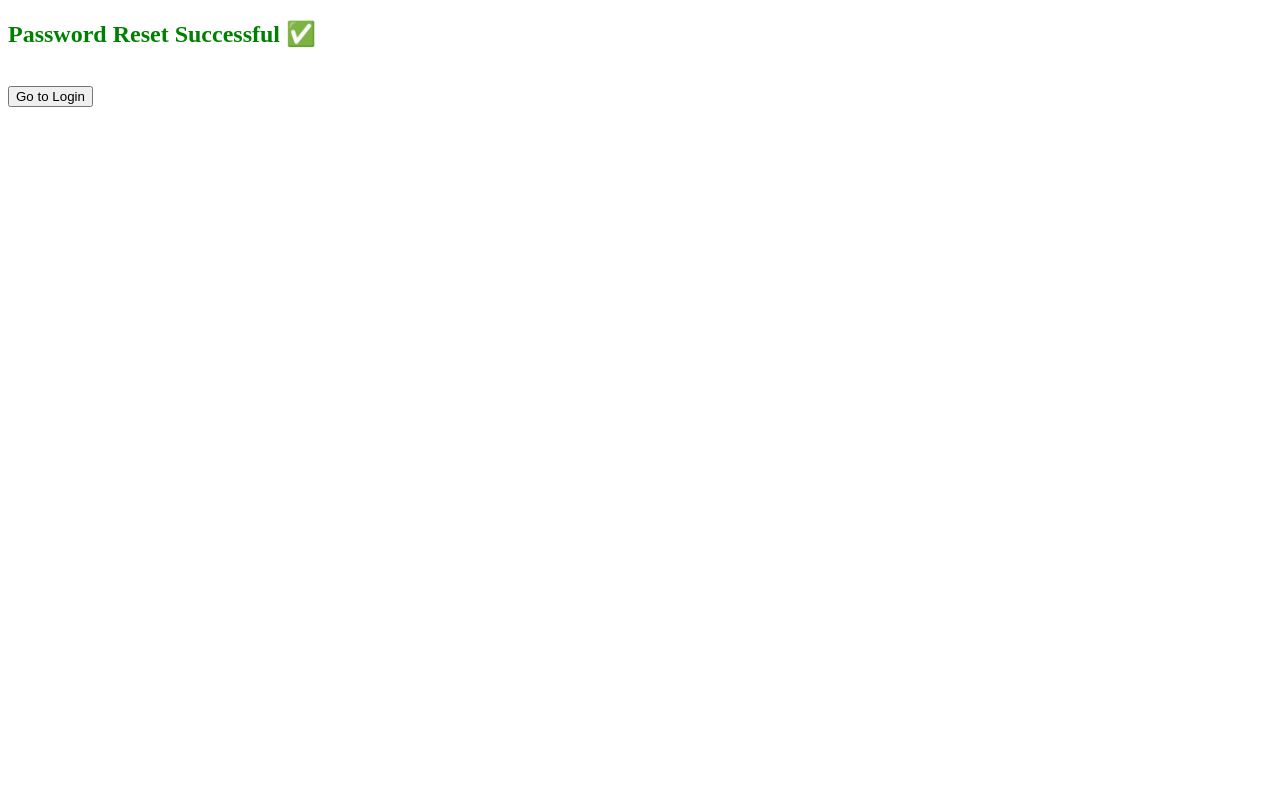
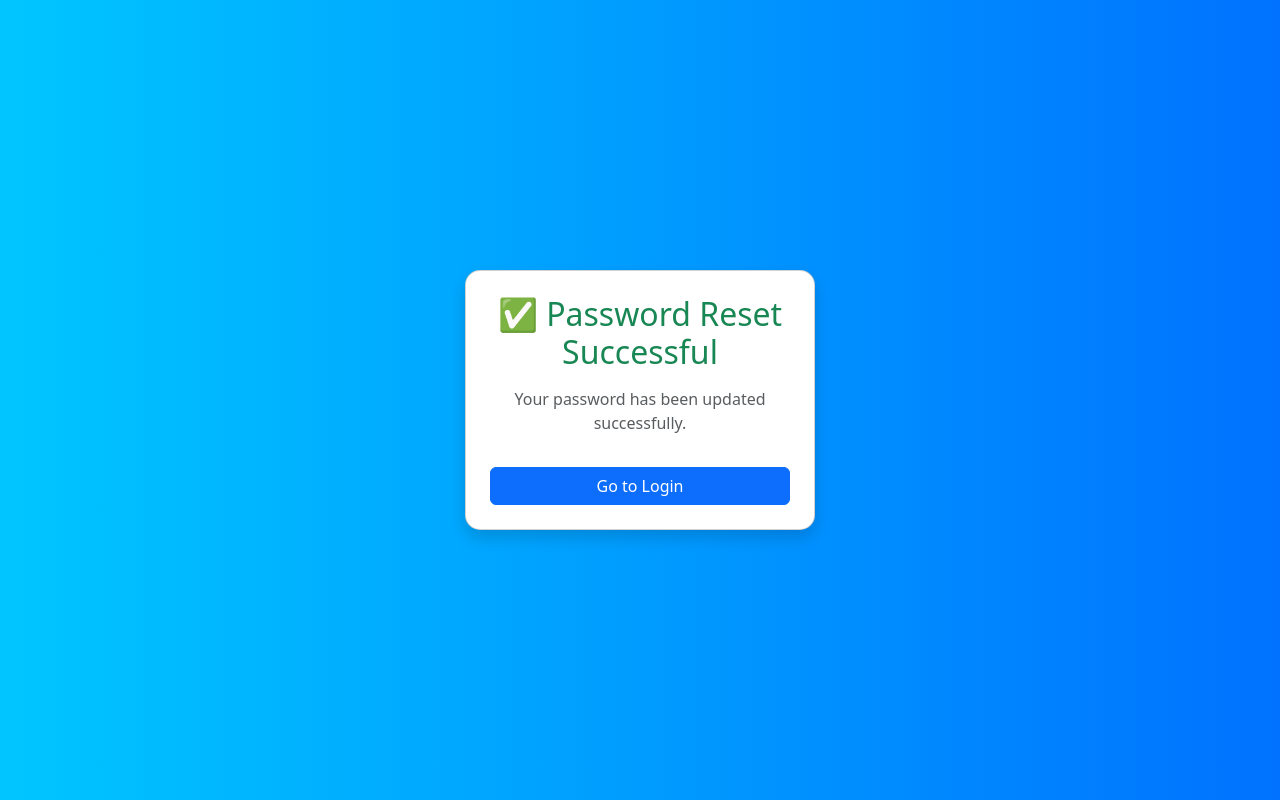
Before and after one commit to prathii12/bus-pass-renewal-project, a Flask app: template templates/password_success.html in a window 1280 px wide. Run offline with Flask 3, Linux system fonts and the light colour scheme; the template is opened without the code that fills it, so the values that code supplies are empty; some libraries are stand-ins or nearby versions.

Commit message:
Update password_success.html

```diff
--- a/templates/password_success.html
+++ b/templates/password_success.html
@@ -1,17 +1,38 @@
 <!DOCTYPE html>
 <html>
 <head>
-    <title>Success</title>
+    <title>Password Reset Successful</title>
+
+    <!-- Bootstrap -->
+    <link href="https://cdn.jsdelivr.net/npm/bootstrap@5.3.0/dist/css/bootstrap.min.css" rel="stylesheet">
+
+    <style>
+        body {
+            background: linear-gradient(to right, #00c6ff, #0072ff);
+            height: 100vh;
+        }
+        .card {
+            border-radius: 15px;
+        }
+    </style>
 </head>
 <body>
 
-<h2 style="color: green;">Password Reset Successful ✅</h2>
+<div class="d-flex justify-content-center align-items-center vh-100">
+    <div class="card p-4 shadow text-center" style="width: 350px;">
 
-<br>
+        <h2 class="text-success mb-3">✅ Password Reset Successful</h2>
 
-<a href="/login">
-    <button>Go to Login</button>
-</a>
+        <p class="text-muted">
+            Your password has been updated successfully.
+        </p>
+
+        <a href="/login" class="btn btn-primary w-100 mt-3">
+            Go to Login
+        </a>
+
+    </div>
+</div>
 
 </body>
 </html>
```
